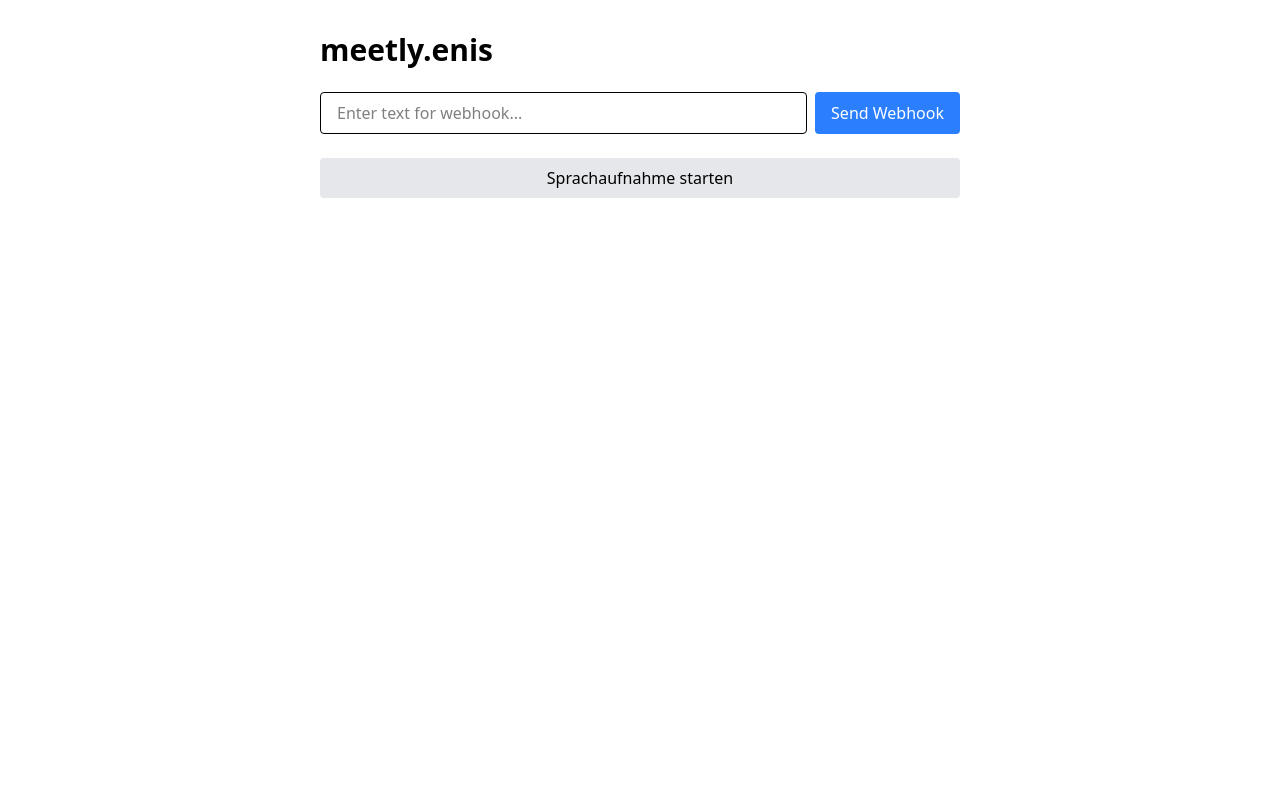
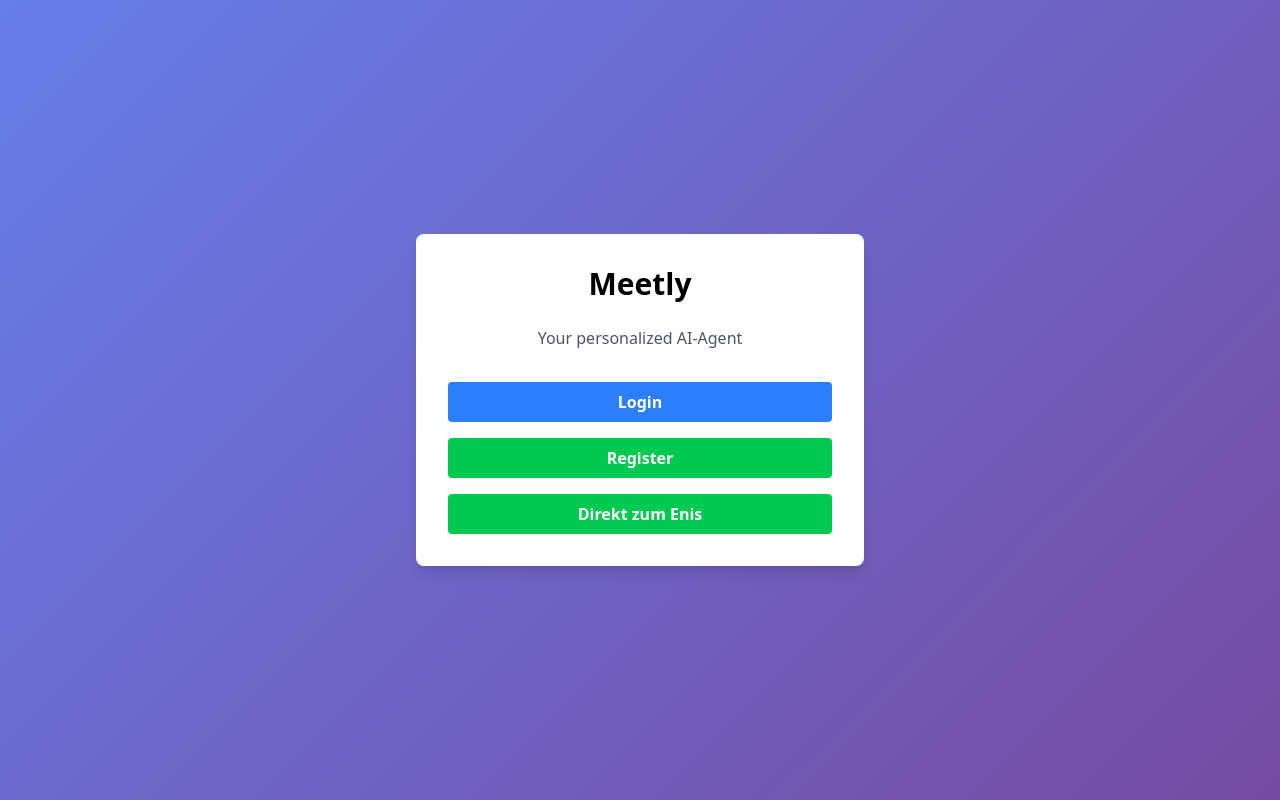
Before and after one commit to paulpaulsen55/meetly, a SvelteKit app: page / in a window 1280 px wide. Built offline with nearby package versions, Linux system fonts and the light colour scheme.

Commit message:
Improvments

```diff
--- a/src/lib/webhook.ts
+++ b/src/lib/webhook.ts
@@ -1,4 +1,4 @@
-import { writable } from 'svelte/store';
+import { writable, get } from 'svelte/store';
 
 // State variables - with proper exports and types
 export const webhookText = writable<string>("");
@@ -13,43 +13,39 @@ export const isRecording = writable<boolean>(false);
 export const audioBlob = writable<Blob | null>(null);
 export const audioUrl = writable<string>("");
 
-export async function startRecording(): Promise<void> {
+export async function startRecording() {
     try {
         const stream = await navigator.mediaDevices.getUserMedia({ audio: true });
         audioChunks.set([]);
-        mediaRecorder.set(new MediaRecorder(stream));
+        const recorder = new MediaRecorder(stream);
+        mediaRecorder.set(recorder);
 
-        // We need to get the current value of mediaRecorder for event handlers
-        mediaRecorder.subscribe(value => {
-            const recorder = value as MediaRecorder;
-
-            recorder.ondataavailable = (event: BlobEvent) => {
+        recorder.ondataavailable = (event) => {
             audioChunks.update(chunks => [...chunks, event.data]);
         };
 
         recorder.onstop = () => {
-                let currentChunks: Blob[] = [];
-                audioChunks.subscribe(value => { currentChunks = value })();
-
-                const blob = new Blob(currentChunks, { type: 'audio/webm' });
+            const chunks = get(audioChunks);
+            const blob = new Blob(chunks, { type: 'audio/webm' });
             audioBlob.set(blob);
             audioUrl.set(URL.createObjectURL(blob));
             webhookText.set("Audio aufgenommen und bereit zum Senden");
         };
 
         recorder.start();
-        })();
-
-        recorder.start();
         isRecording.set(true);
     } catch (error) {
         console.error("Error accessing microphone:", error);
-        responseMessage.set(`Mikrofon-Zugriffsfehler: ${error instanceof Error ? error.message : String(error)}`);
+        if (error instanceof Error) {
+            responseMessage.set(`Mikrofon-Zugriffsfehler: ${error.message}`);
+        } else {
+            responseMessage.set("Mikrofon-Zugriffsfehler: Unbekannter Fehler");
+        }
         isError.set(true);
     }
 }
 
-export function stopRecording(): void {
+export function stopRecording() {
     mediaRecorder.update(recorder => {
         if (recorder && isRecording) {
             recorder.stop();
@@ -61,7 +57,7 @@ export function stopRecording(): void {
     });
 }
 
-export async function sendWebhook(event: Event): Promise<void> {
+export async function sendWebhook(event: Event) {
     event.preventDefault();
     const url = "http://localhost:5678/webhook/981ad22c-97a6-4f32-a0d9-c8e70cebcdb4";
     responseMessage.set("");
@@ -72,15 +68,13 @@ export async function sendWebhook(event: Event): Promise<void> {
         const formData = new FormData();
         formData.append("sessionId", "94mb1kt8np");
 
-        let blob: Blob | null = null;
-        audioBlob.subscribe(value => { blob = value })();
+        const blob = get(audioBlob);
+        const text = get(webhookText);
 
         if (blob) {
             console.log("Sending audio data...");
             formData.append("audio", blob, "recording.webm");
         } else {
-            let text: string;
-            webhookText.subscribe(value => { text = value })();
             formData.append("message", text);
         }
 
@@ -96,7 +90,8 @@ export async function sendWebhook(event: Event): Promise<void> {
             isError.set(true);
         } else {
             console.log("Webhook sent successfully");
-            responseMessage.set(await response.text());
+            const responseText = await response.text();
+            responseMessage.set(responseText);
             isSuccess.set(true);
             // Reset audio data after sending
             audioBlob.set(null);
@@ -104,7 +99,11 @@ export async function sendWebhook(event: Event): Promise<void> {
         }
     } catch (error) {
         console.error("Error sending webhook:", error);
-        responseMessage.set(`Error: ${error instanceof Error ? error.message : String(error)}`);
+        if (error instanceof Error) {
+            responseMessage.set(`Error: ${error.message}`);
+        } else {
+            responseMessage.set("Error: Unknown error");
+        }
         isError.set(true);
     }
 }
--- a/src/routes/+page.svelte
+++ b/src/routes/+page.svelte
@@ -1,96 +1,25 @@
-<script lang="ts">
-    import {
-        webhookText,
-        sendWebhook,
-        responseMessage,
-        isSuccess,
-        isError,
-        audioUrl,
-        isRecording,
-        startRecording,
-        stopRecording
-    } from '$lib/webhook';
+<script>
+    import { onMount } from 'svelte';
 
-    // Event handlers remain similar
-    function handleSubmit(event: SubmitEvent) {
-        event.preventDefault();
-        sendWebhook(event);
-    }
-
-    // Handler for audio submission
-    function sendAudioWebhook() {
-        sendWebhook(new Event('submit'));
-    }
+    onMount(() => {
+        document.title = "Meetly - Your personalized AI-Agent";
+    });
 </script>
 
-<main class="container mx-auto px-4 py-8 max-w-2xl">
-    <h1 class="text-3xl font-bold mb-6">meetly.enis</h1>
+<style>
+    .bg-gradient {
+        background: linear-gradient(135deg, #667eea 0%, #764ba2 100%);
+    }
+</style>
 
-    <!-- Webhook textbox form with proper event handling -->
-    <form class="flex flex-col sm:flex-row gap-2 mb-6" on:submit={handleSubmit}>
-        <input
-            id="webhook-input"
-            placeholder="Enter text for webhook..."
-            bind:value={$webhookText}
-            aria-label="Webhook message text"
-            class="flex-1 px-4 py-2 border rounded focus:outline-none focus:ring-2 focus:ring-blue-500"
-        />
-        <button
-            type="submit"
-            class="px-4 py-2 bg-blue-500 text-white rounded hover:bg-blue-600 transition-colors"
-        >
-            Send Webhook
-        </button>
-    </form>
-
-    <!-- Audio recording controls with improved accessibility -->
-    <div class="flex flex-col gap-2 mb-6">
-        <button
-            type="button"
-            on:click={$isRecording ? stopRecording : startRecording}
-            class={`px-4 py-2 rounded transition-colors ${
-                $isRecording
-                ? 'bg-red-500 hover:bg-red-600 text-white'
-                : 'bg-gray-200 hover:bg-gray-300 dark:bg-gray-700 dark:hover:bg-gray-600'
-            }`}
-            aria-pressed={$isRecording}
-        >
-            {$isRecording ? 'Aufnahme stoppen' : 'Sprachaufnahme starten'}
-        </button>
-
-        {#if $audioUrl}
-            <div class="flex flex-col gap-2 mt-2">
-                <audio
-                    controls
-                    src={$audioUrl}
-                    preload="metadata"
-                    class="w-full"
-                ></audio>
-                <button
-                    type="button"
-                    on:click={sendAudioWebhook}
-                    class="px-4 py-2 bg-green-500 text-white rounded hover:bg-green-600 transition-colors"
-                >
-                    Aufnahme senden
-                </button>
-            </div>
-        {/if}
+<div class="min-h-screen flex items-center justify-center bg-gradient">
+    <div class="bg-white p-8 rounded-lg shadow-lg w-full max-w-md">
+        <h1 class="text-3xl font-bold text-center mb-6">Meetly</h1>
+        <p class="text-center text-gray-600 mb-8">Your personalized AI-Agent</p>
+        <div class="flex flex-col space-y-4">
+            <a class="w-full text-center py-2 px-4 rounded bg-blue-500 text-white font-bold hover:bg-blue-600 transition-colors" href="/login">Login</a>
+            <a class="w-full text-center py-2 px-4 rounded bg-green-500 text-white font-bold hover:bg-green-600 transition-colors" href="/register">Register</a>
+            <a class="w-full text-center py-2 px-4 rounded bg-green-500 text-white font-bold hover:bg-green-600 transition-colors" href="/app/home">Direkt zum Enis</a>
+        </div>
     </div>
-
-    <!-- Response message with ARIA live region for accessibility -->
-    {#if $responseMessage}
-        <div
-            class={`mt-4 p-3 rounded border ${
-                $isSuccess
-                ? 'bg-green-100 text-green-800 border-green-200 dark:bg-green-900 dark:text-green-100 dark:border-green-800'
-                : $isError
-                ? 'bg-red-100 text-red-800 border-red-200 dark:bg-red-900 dark:text-red-100 dark:border-red-800'
-                : 'bg-gray-100 text-gray-800 border-gray-200 dark:bg-gray-800 dark:text-gray-100'
-            }`}
-            role="status"
-            aria-live="polite"
-        >
-            {$responseMessage}
-        </div>
-    {/if}
-</main>
+</div>
--- /dev/null
+++ b/src/routes/app/home/+page.svelte
@@ -0,0 +1,96 @@
+<script lang="ts">
+    import {
+        webhookText,
+        sendWebhook,
+        responseMessage,
+        isSuccess,
+        isError,
+        audioUrl,
+        isRecording,
+        startRecording,
+        stopRecording
+    } from '$lib/webhook';
+
+    // Event handlers remain similar
+    function handleSubmit(event: SubmitEvent) {
+        event.preventDefault();
+        sendWebhook(event);
+    }
+
+    // Handler for audio submission
+    function sendAudioWebhook() {
+        sendWebhook(new Event('submit'));
+    }
+</script>
+
+<main class="container mx-auto px-4 py-8 max-w-2xl">
+    <h1 class="text-3xl font-bold mb-6">meetly.enis</h1>
+
+    <!-- Webhook textbox form with proper event handling -->
+    <form class="flex flex-col sm:flex-row gap-2 mb-6" on:submit={handleSubmit}>
+        <input
+            id="webhook-input"
+            placeholder="Enter text for webhook..."
+            bind:value={$webhookText}
+            aria-label="Webhook message text"
+            class="flex-1 px-4 py-2 border rounded focus:outline-none focus:ring-2 focus:ring-blue-500"
+        />
+        <button
+            type="submit"
+            class="px-4 py-2 bg-blue-500 text-white rounded hover:bg-blue-600 transition-colors"
+        >
+            Send Webhook
+        </button>
+    </form>
+
+    <!-- Audio recording controls with improved accessibility -->
+    <div class="flex flex-col gap-2 mb-6">
+        <button
+            type="button"
+            on:click={$isRecording ? stopRecording : startRecording}
+            class={`px-4 py-2 rounded transition-colors ${
+                $isRecording
+                ? 'bg-red-500 hover:bg-red-600 text-white'
+                : 'bg-gray-200 hover:bg-gray-300 dark:bg-gray-700 dark:hover:bg-gray-600'
+            }`}
+            aria-pressed={$isRecording}
+        >
+            {$isRecording ? 'Aufnahme stoppen' : 'Sprachaufnahme starten'}
+        </button>
+
+        {#if $audioUrl}
+            <div class="flex flex-col gap-2 mt-2">
+                <audio
+                    controls
+                    src={$audioUrl}
+                    preload="metadata"
+                    class="w-full"
+                ></audio>
+                <button
+                    type="button"
+                    on:click={sendAudioWebhook}
+                    class="px-4 py-2 bg-green-500 text-white rounded hover:bg-green-600 transition-colors"
+                >
+                    Aufnahme senden
+                </button>
+            </div>
+        {/if}
+    </div>
+
+    <!-- Response message with ARIA live region for accessibility -->
+    {#if $responseMessage}
+        <div
+            class={`mt-4 p-3 rounded border ${
+                $isSuccess
+                ? 'bg-green-100 text-green-800 border-green-200 dark:bg-green-900 dark:text-green-100 dark:border-green-800'
+                : $isError
+                ? 'bg-red-100 text-red-800 border-red-200 dark:bg-red-900 dark:text-red-100 dark:border-red-800'
+                : 'bg-gray-100 text-gray-800 border-gray-200 dark:bg-gray-800 dark:text-gray-100'
+            }`}
+            role="status"
+            aria-live="polite"
+        >
+            {$responseMessage}
+        </div>
+    {/if}
+</main>
```
Also changed, not shown: 1 other file (tests, documents, lock files or other folders). Lines whose indentation alone changed are shown as unchanged.
